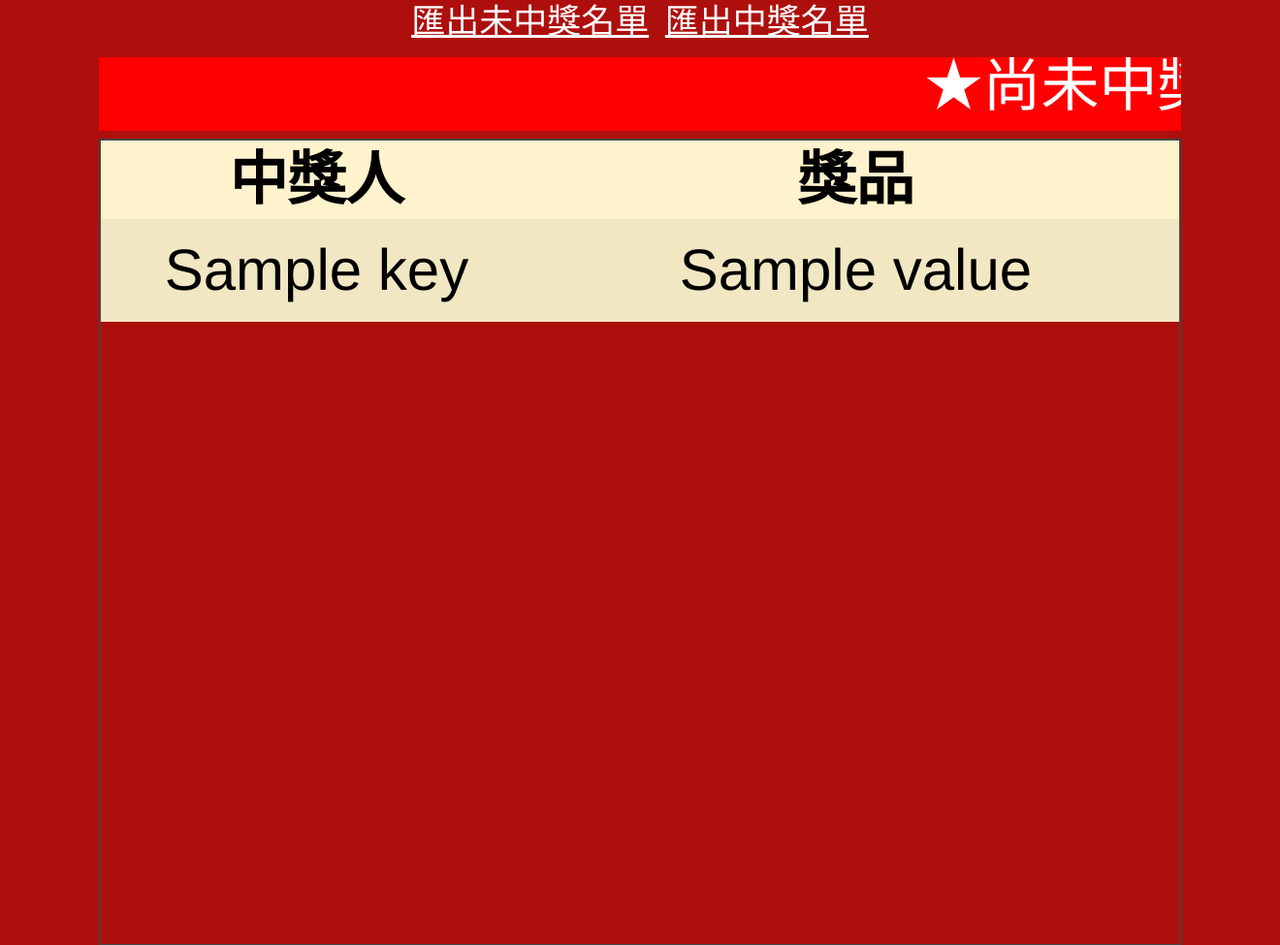
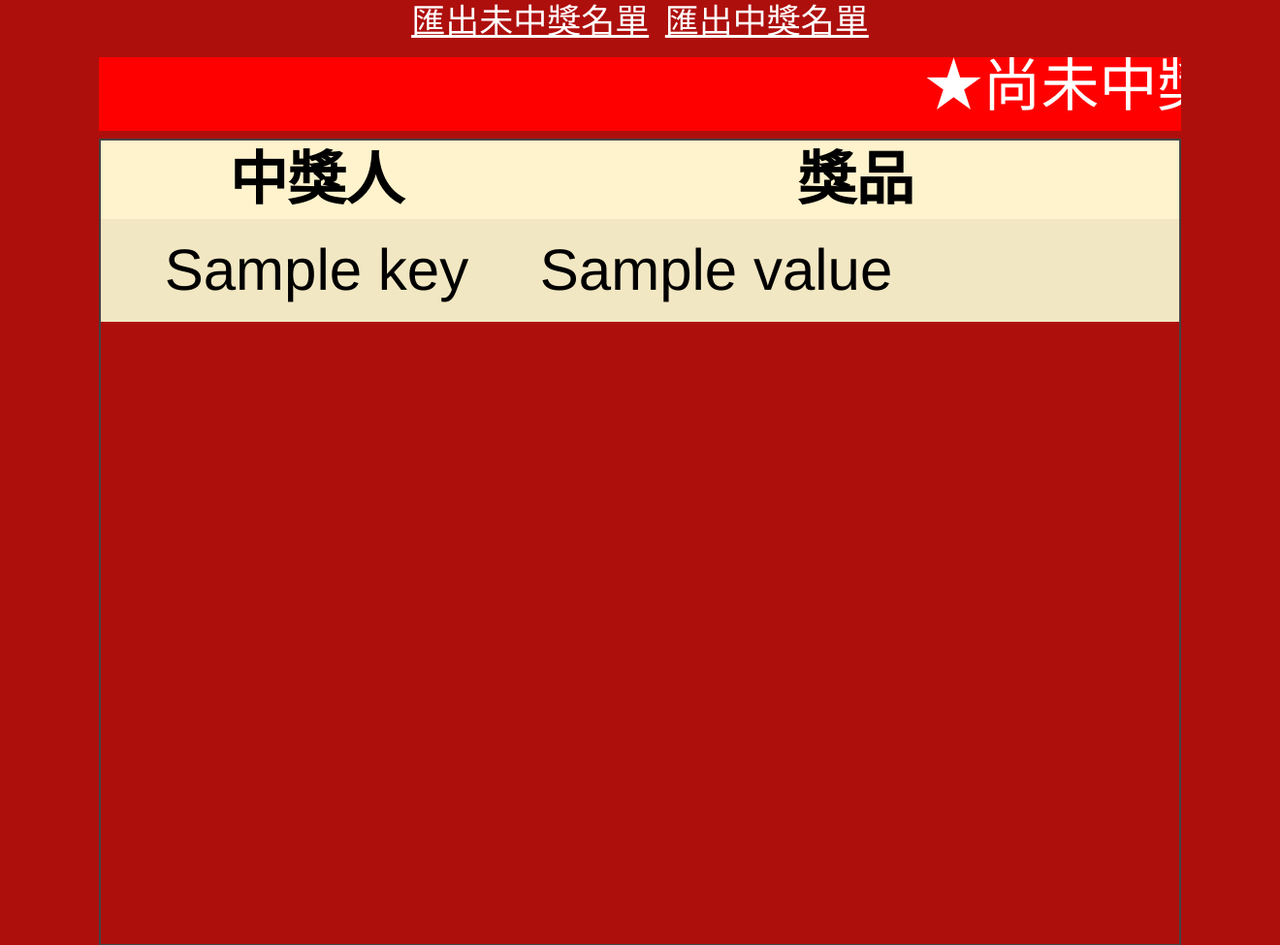
Before and after one commit to ktl1111/lucky_draw, a Django app: template app/templates/app/list.html in a window 1320 px wide; the page is wider, and only the part inside the window is pictured. Shown: the part 263-1238 px from the top of that part at 97% size. Run offline with Django 3.2, Linux system fonts and the light colour scheme; the template is opened without the code that fills it: most values are stand-ins (such as "Sample title", 1, 10 or a date in 2020); some libraries are stand-ins or nearby versions.

Commit message:
left align table prizes column

```diff
--- a/app/templates/app/list.html
+++ b/app/templates/app/list.html
@@ -34,7 +34,7 @@
                         {% for key, value in output.items %}
                             <tr class="">
                                 <td style="width: 40%">{{ key }}</td>
-                                <td style="width: 60%">{{ value }}</td>
+                                <td style="width: 60%; text-align: left;">{{ value }}</td>
                             </tr>
                         {% endfor %}
                         </tbody>
```
